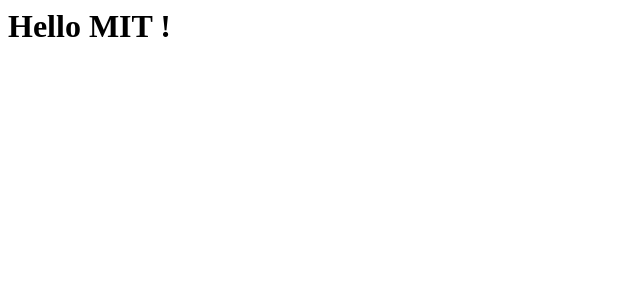
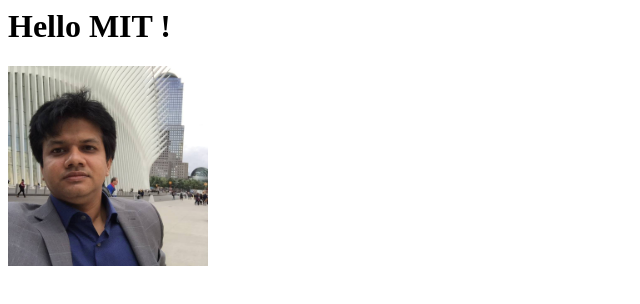
Before and after one commit to akmal360/akmal360.github.io, a plain HTML site: page index.html in a window 1280 px wide. Shown: the whole page, without its empty margins (0-640 px from the left). Drawn offline with Linux system fonts and the light colour scheme.

Commit message:
add image

```diff
--- a/index.html
+++ b/index.html
@@ -1,4 +1,7 @@
 <html>
 <h1> Hello MIT !</h1>
+<div>
+<img src="Akmal.jpg" height="200"
 
+</div>
 </html>
```
Also changed, not shown: Akmal.jpg (added).
